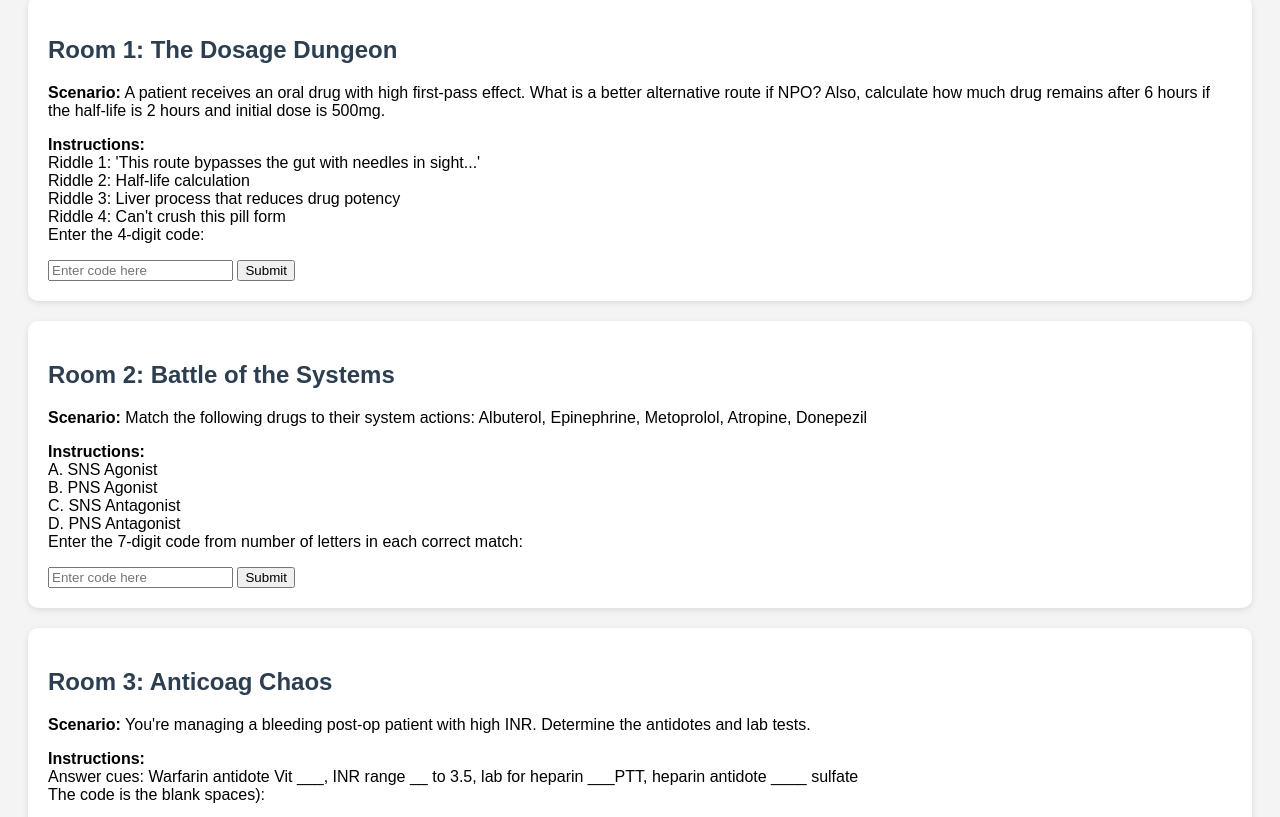
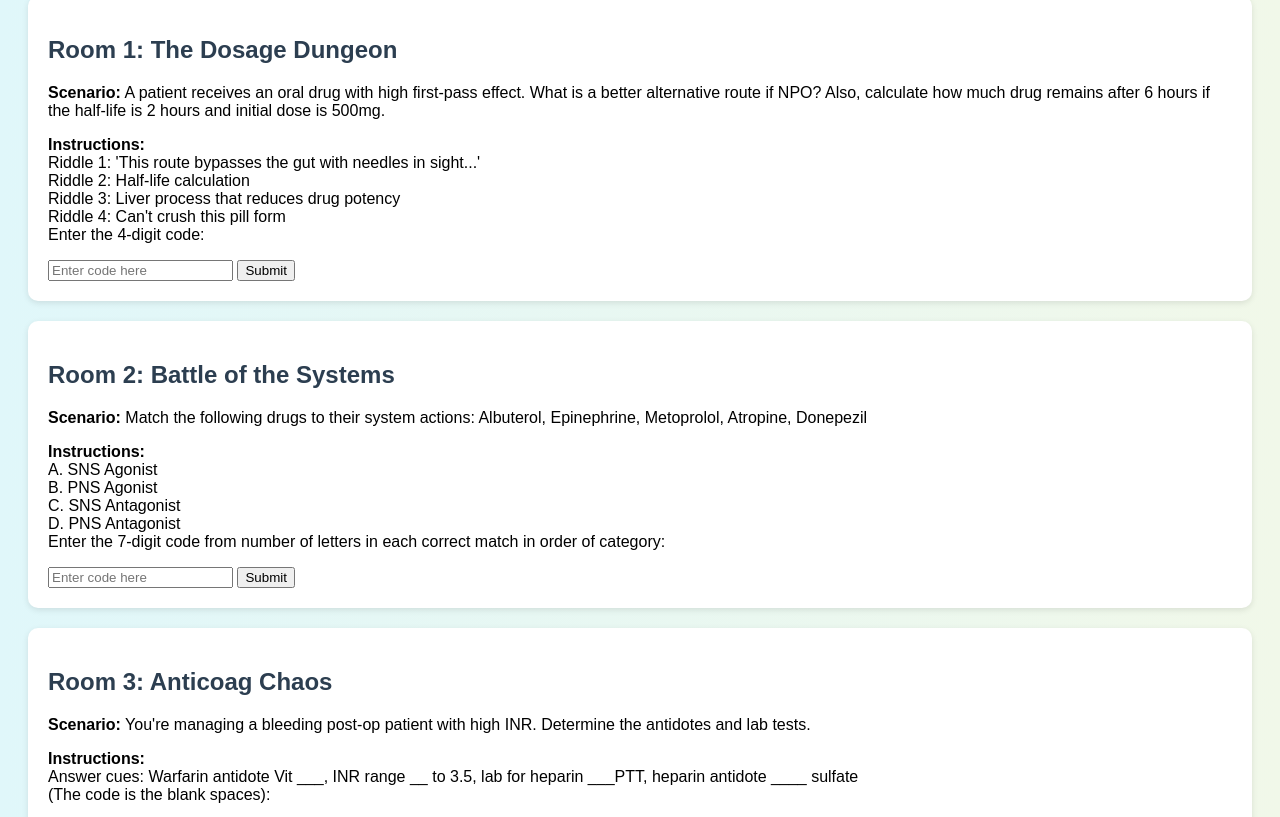
Before and after one commit to caylajc/310reviewgame, a plain HTML site: page index.html in a window 1280 px wide. Shown: the part 111-928 px from the top of the page. Drawn offline with Linux system fonts and the light colour scheme.

Commit message:
Update index.html

```diff
--- a/index.html
+++ b/index.html
@@ -3,7 +3,7 @@
   <meta charset="UTF-8">
   <title>NUR310 Pharmacology Escape Room</title>
   <style>
-    body { font-family: Arial, sans-serif; background: #f4f4f4; padding: 20px; }
+    body { font-family: Arial, sans-serif; background:linear-gradient(to right, #e0f7fa, #f1f8e9); padding: 20px; }
     .room { background: white; padding: 20px; margin-bottom: 20px; border-radius: 10px; box-shadow: 0 2px 6px rgba(0,0,0,0.1); }
     h2 { color: #2c3e50; }
     .input-section { margin-top: 10px; }
@@ -37,13 +37,13 @@
       {
         title: "Room 2: Battle of the Systems",
         question: "Match the following drugs to their system actions: Albuterol, Epinephrine, Metoprolol, Atropine, Donepezil",
-        instructions: "A. SNS Agonist\nB. PNS Agonist\nC. SNS Antagonist\nD. PNS Antagonist\nEnter the 7-digit code from number of letters in each correct match:",
+        instructions: "A. SNS Agonist\nB. PNS Agonist\nC. SNS Antagonist\nD. PNS Antagonist\nEnter the 7-digit code from number of letters in each correct match in order of category:",
         answer: "9109108"
       },
       {
         title: "Room 3: Anticoag Chaos",
         question: "You're managing a bleeding post-op patient with high INR. Determine the antidotes and lab tests.",
-        instructions: "Answer cues: Warfarin antidote Vit ___, INR range __ to 3.5, lab for heparin ___PTT, heparin antidote ____ sulfate\nThe code is the blank spaces):",
+        instructions: "Answer cues: Warfarin antidote Vit ___, INR range __ to 3.5, lab for heparin ___PTT, heparin antidote ____ sulfate\n(The code is the blank spaces):",
         answer: "K2APROTAMINE"
       },
       {
@@ -55,13 +55,13 @@
       {
         title: "Room 5: Toxic Truths",
         question: "Use the first letter of the needed antidote as the code.",
-        instructions: "Patient 1: Anticholinergic overdose\nPatient 2: Tylenol overdose\nPatient 4: Opioid with low RR\nEnter the code:",
+        instructions: "Patient 1: Anticholinergic overdose\nPatient 2: Tylenol overdose\nPatient 4: Opioid overdose\nEnter the code:",
         answer: "PAN"
       },
       {
         title: "Room 6: Ethics Lockdown",
         question: "Use the first letter of the ethical principle as the code.",
-        instructions: "Telling the truth\nPatient's right to refuse\nFair treatment → Justice\nAvoiding harm\nPromoting good\nEnter the code from first letters:",
+        instructions: "Telling the truth\nPatient's right to refuse\nFair treatment for all\nAvoiding harm\nPromoting good\nEnter the code from first letters:",
         answer: "VAJNB"
       }
     ];
```
